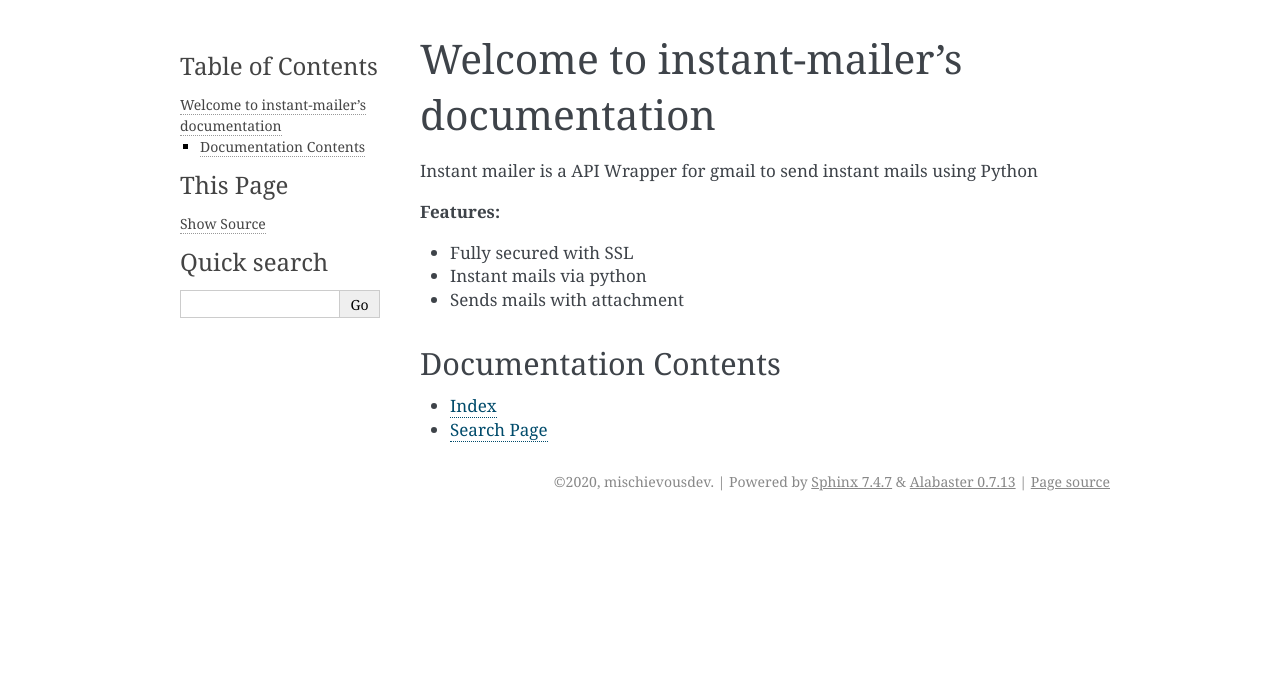
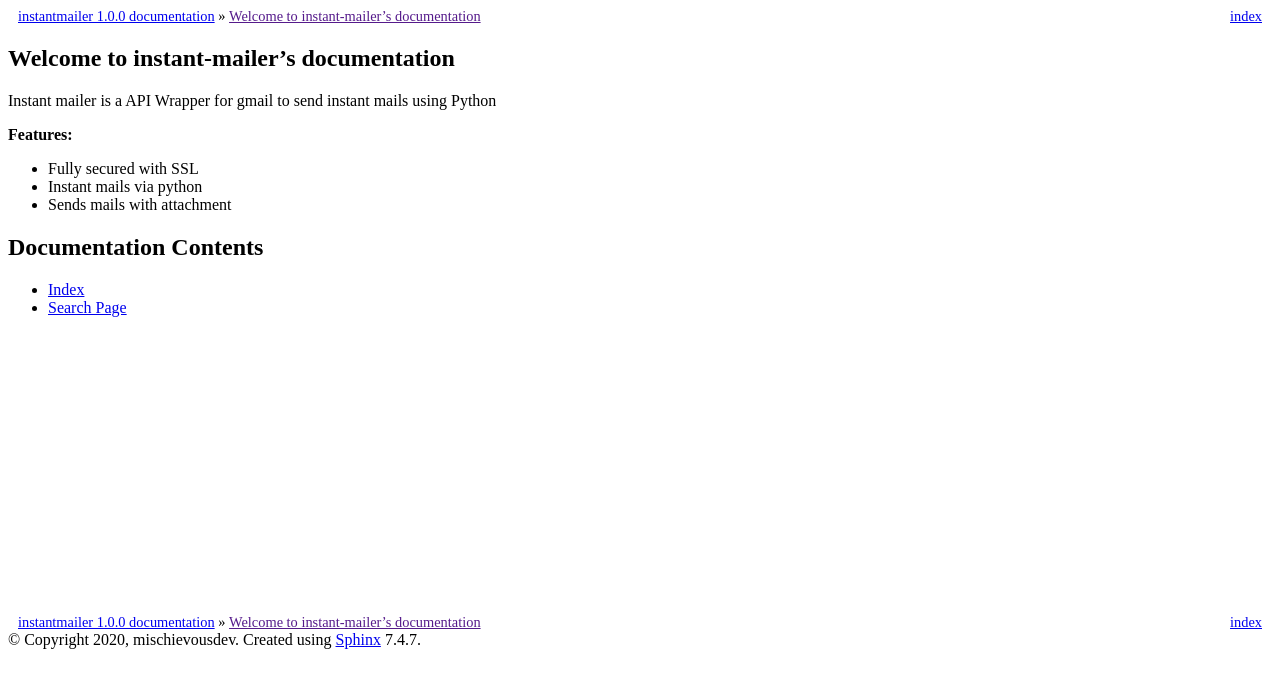
Before and after one commit to Pythonastics/instant-mailer, a Sphinx documentation site: the page built from docs/index.rst, in a window 1280 px wide. Shown: the top 688 px of the page. Built offline with Sphinx 7.4.7, drawn with Linux system fonts in a browser that asks for light colours; pages that are not in the unit, such as notebooks, are missing from menus.

Commit message:
Update conf.py

```diff
--- a/docs/conf.py
+++ b/docs/conf.py
@@ -32,9 +32,7 @@ release = '1.0.0'
 # ones.
 extensions = [
     'builder',
-    'sphinx.ext.autodoc',
-    'sphinx.ext.extlinks',
-    'sphinx.ext.intersphinx',
+    'sphinx.ext.autodoc'
     'sphinx.ext.napoleon',
     'sphinxcontrib_trio',
     'details',
@@ -55,7 +53,7 @@ exclude_patterns = []
 # The theme to use for HTML and HTML Help pages.  See the documentation for
 # a list of builtin themes.
 #
-html_theme = 'alabaster'
+html_theme = 'basic'
 
 # Add any paths that contain custom static files (such as style sheets) here,
 # relative to this directory. They are copied after the builtin static files,
```
